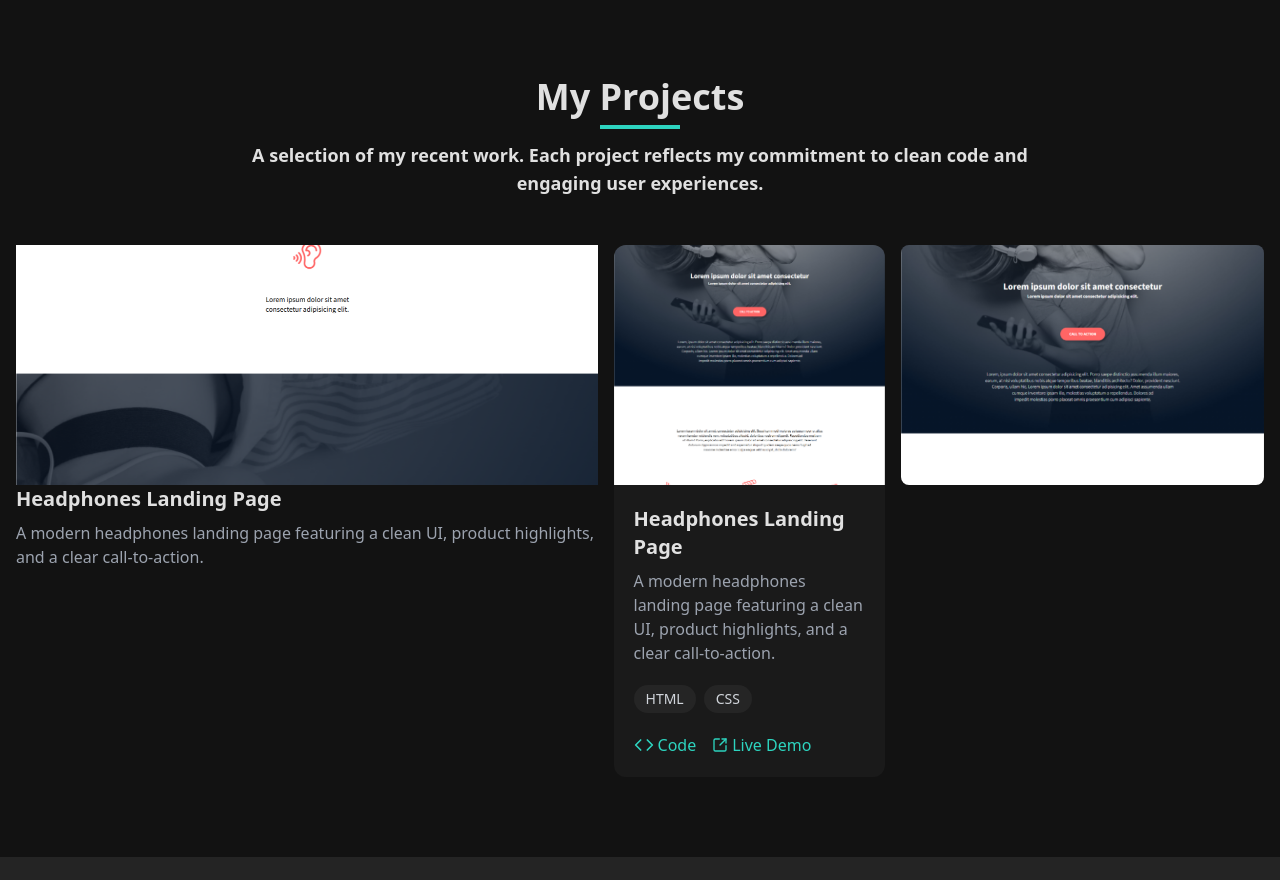
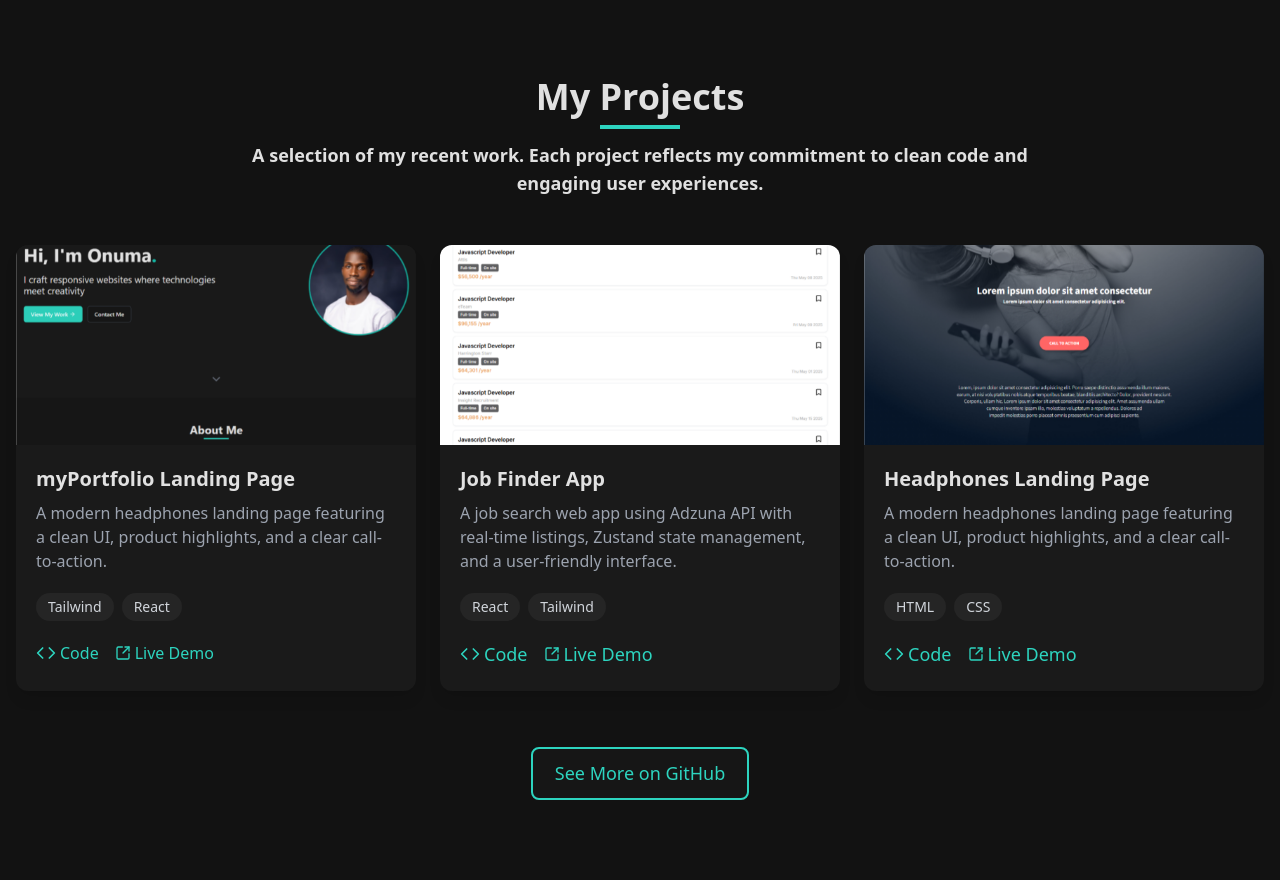
Before and after one commit to onumaeleanyagift/myPortfolio, a React (Vite) app: page / in a window 1280 px wide. Shown: the part 1420-2300 px from the top of the page. Before the commit the page ends 2277 px from the top, so only its background shows below. Built offline with nearby package versions, Linux system fonts and the light colour scheme.

Commit message:
display featured projects with descriptions and links

```diff
--- a/src/sections/ProjectSection.jsx
+++ b/src/sections/ProjectSection.jsx
@@ -1,7 +1,9 @@
 import React, { useState } from "react";
 import image1 from "../assets/images/Headphones.png";
+import image2 from "../assets/images/Jobfinder.png";
+import image3 from "../assets/images/myportfolio.png"
 import { SquareArrowOutUpRight } from "lucide-react";
-import {Code} from "lucide-react"
+import { Code } from "lucide-react";
 
 const ProjectSection = () => {
   return (
@@ -17,24 +19,101 @@ const ProjectSection = () => {
           </span>
         </div>
 
-          <div className="inline-flex text-left gap-4">
-            <div className="bg-[#1A1A1A] h-60 rounded-lg">
+        <div className="grid grid-cols-1 gap-6 text-left md:grid-cols-2 lg:grid-cols-3">
+
+          {/* Project 1 */}
+          <div className="bg-[#1A1A1A] rounded-xl transition duration-300 transform hover:-translate-y-2 hover:shadow-[#2DD4BF]/20 shadow-lg">
+            <div className=" h-[25vh] relative overflow-hidden rounded-t-xl">
               <img
-                src={image1}
+                src={image3}
                 alt="Headphones full page"
-                className="w-full h-full object-cover"
+                className=" animate-slow-scroll z-0"
               />
+            </div>
+            <div className=" p-5">
               <h2 className="text-xl font-semibold mb-2">
-                Headphones Landing Page
+                myPortfolio Landing Page
               </h2>
-              <span className="text-gray-400 mb-4">
+              <span className="text-gray-400 ">
                 A modern headphones landing page featuring a clean UI, product
                 highlights, and a clear call-to-action.
               </span>
             </div>
 
-            <div className="bg-[#1A1A1A] rounded-xl w-[45vh]">
-              <div className=" h-[30vh] relative overflow-hidden rounded-t-xl">
+            <div className="flex flex-wrap gap-2 px-5 font-medium">
+              <span className="bg-[#252525] text-sm rounded-full px-3 py-1 text-gray-300 ">
+                Tailwind
+              </span>
+              <span className="bg-[#252525] text-sm rounded-full px-3 py-1 text-gray-300 ">
+                React
+              </span>
+            </div>
+
+            <div className="flex px-5 py-5 gap-4 font-medium text-[#2DD4BF]">
+              <span className="inline-flex gap-1 items-center cursor-pointer hover:text-[#5FE3D2]">
+                <Code className="w-5 h-5" /> Code
+              </span>
+              <span className="inline-flex gap-1 items-center cursor-pointer hover:text-[#5FE3D2]">
+                <SquareArrowOutUpRight className="w-4 h-4" />
+                Live Demo
+              </span>
+            </div>
+          </div>
+
+          {/* Project 2 */}
+          <div className="bg-[#1A1A1A] rounded-xl transition duration-300 transform hover:-translate-y-2 hover:shadow-[#2DD4BF]/20 shadow-lg">
+            <div className=" h-[25vh] relative overflow-hidden rounded-t-xl">
+              <img
+                src={image2}
+                alt="Headphones full page"
+                className=" animate-slow-scroll z-0"
+              />
+            </div>
+            <div className=" p-5">
+              <h2 className="text-xl font-semibold mb-2">Job Finder App</h2>
+              <span className="text-gray-400 ">
+                A job search web app using Adzuna API with real-time listings,
+                Zustand state management, and a user-friendly interface.
+              </span>
+            </div>
+
+            <div className="flex flex-wrap gap-2 px-5 font-medium">
+              <span className="bg-[#252525] text-sm rounded-full px-3 py-1 text-gray-300 ">
+                React
+              </span>
+              <span className="bg-[#252525] text-sm rounded-full px-3 py-1 text-gray-300 ">
+                Tailwind
+              </span>
+            </div>
+
+            <div className="flex px-5 py-5 gap-4 font-medium">
+              <a
+                href="https://github.com/onumaeleanyagift/alx-capstone-project"
+                target="_blank"
+                rel="noopener noreferrer"
+                className="text-[#2DD4BF]"
+              >
+                <span className="inline-flex gap-1 items-center cursor-pointer hover:text-[#5FE3D2]">
+                  <Code className="w-5 h-5" /> Code
+                </span>
+              </a>
+              <a
+                href="https://onumaeleanyagift.github.io/alx_html_css/headphones/"
+                target="_blank"
+                rel="noopener noreferrer"
+                className="text-[#2DD4BF]"
+              >
+                <span className="inline-flex gap-1 items-center cursor-pointer hover:text-[#5FE3D2]">
+                  <SquareArrowOutUpRight className="w-4 h-4" />
+                  Live Demo
+                </span>
+              </a>
+            </div>
+          </div>
+
+          {/* Project 3 */}
+          <div className="bg-[#1A1A1A] rounded-xl transition duration-300 transform hover:-translate-y-2 hover:shadow-[#2DD4BF]/20 shadow-lg">
+            <div className=" h-[25vh] relative overflow-hidden rounded-t-xl">
               <img
                 src={image1}
                 alt="Headphones full page"
@@ -60,31 +139,41 @@ const ProjectSection = () => {
               </span>
             </div>
 
-              <div className="flex px-5 py-5 gap-4 font-medium text-[#2DD4BF] hover:text-[#2DD4BF tailwind]">
-                <span className="inline-flex gap-1 items-center cursor-pointer">
+            <div className="flex px-5 py-5 gap-4 font-medium">
+              <a
+                href="https://github.com/onumaeleanyagift/alx_html_css/tree/main/headphones"
+                target="_blank"
+                rel="noopener noreferrer"
+                className="text-[#2DD4BF]"
+              >
+                <span className="inline-flex gap-1 items-center cursor-pointer hover:text-[#5FE3D2]">
                   <Code className="w-5 h-5" /> Code
                 </span>
-                <span className="inline-flex gap-1 items-center cursor-pointer">
+              </a>
+              <a
+                href="https://onumaeleanyagift.github.io/alx_html_css/headphones/"
+                target="_blank"
+                rel="noopener noreferrer"
+                className="text-[#2DD4BF]"
+              >
+                <span className="inline-flex gap-1 items-center cursor-pointer hover:text-[#5FE3D2]">
                   <SquareArrowOutUpRight className="w-4 h-4" />
                   Live Demo
                 </span>
+              </a>
             </div>
           </div>
-
-            <div className="bg-[#1A1A1A] h-[30vh] w-[60vh] rounded-lg relative overflow-hidden">
-              <img
-                src={image1}
-                alt="Headphones full page"
-                className="animate-slow-scroll z-0"
-              />
-              <h2 className="text-xl font-semibold mb-2">
-                Headphones Landing Page
-              </h2>
-              <span className="text-gray-400 mb-4">
-                A modern headphones landing page featuring a clean UI, product
-                highlights, and a clear call-to-action.
-              </span>
         </div>
+        <div className="mt-14">
+          <a
+            href="https://github.com/onumaeleanyagift?tab=repositories"
+            target="_blank"
+            rel="noopener noreferrer"
+          >
+            <button className="inline-flex bg-[#161616] text-[#2DD4BF] border-[#2DD4BF] border-2 gap-1 hover:bg-[#2DD4BF] hover:border-[#2DD4BF] hover:text-[#000]">
+              See More on GitHub
+            </button>
+          </a>
         </div>
       </div>
     </div>
```
Lines whose indentation alone changed are shown as unchanged.
